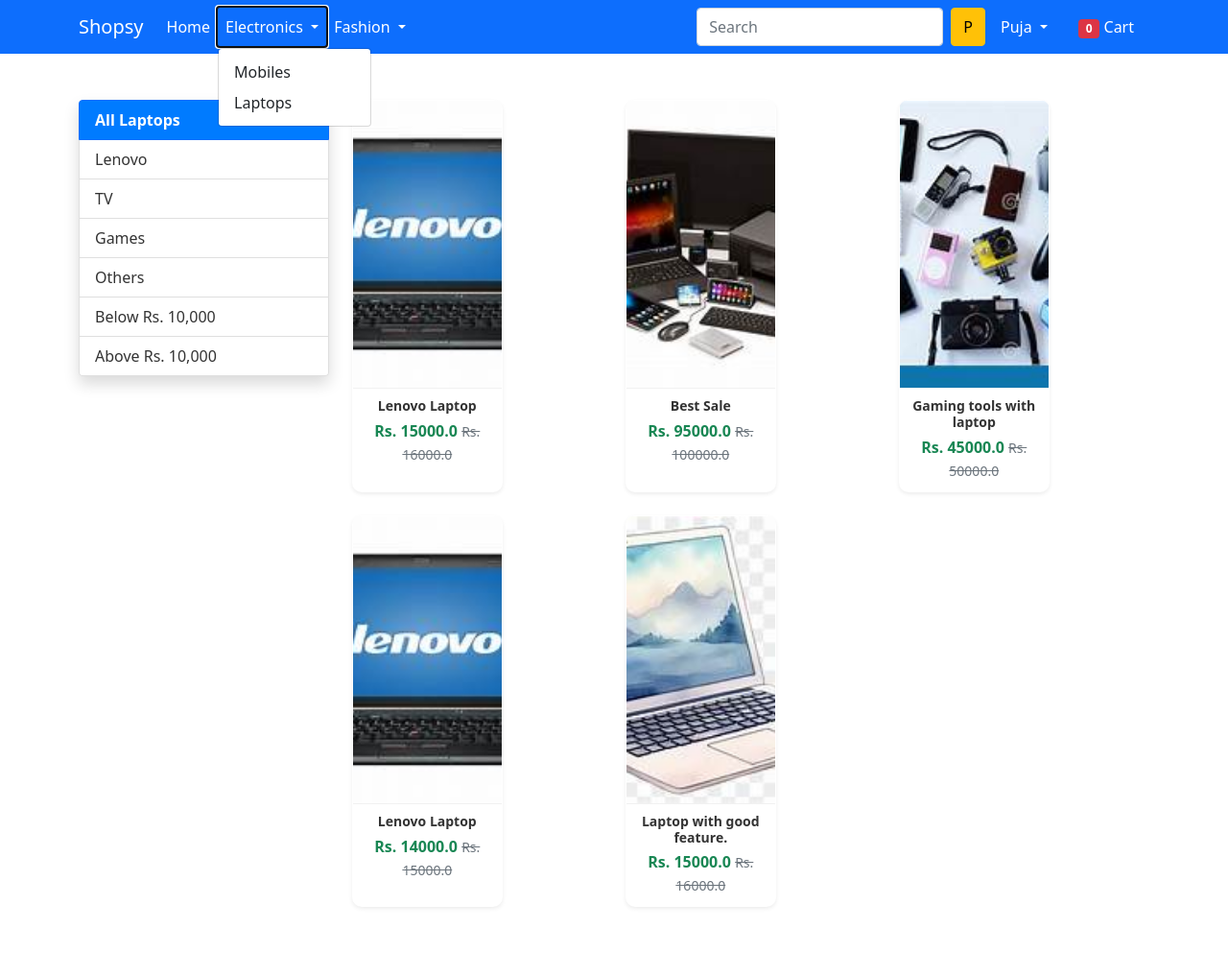
After one commit to poojashree1234567/Shosy-Ecommerce, a Django app: page /laptop/ in a window 1280 px wide, after a click on "Electronics". The commit adds this page. Shown: the whole page at 96% size. Run offline with Django 5.2, Linux system fonts and the light colour scheme; a user stored in the database is signed in; data comes from the database, SQL or seed files in the repository; both versions use the stored data as it was after the commit; some libraries are stand-ins or nearby versions.

Commit message:
some changes in topwear,bottomwer and laptops

```diff
--- a/Ecom/app/models.py
+++ b/Ecom/app/models.py
@@ -44,7 +44,7 @@
 
 CATEGORY_CHOICES = {
     ('mobile', 'Mobile'),
-    ('electronics', 'Electronics'),
+    ('laptops', 'laptops'),
     ('top wear', 'Top Wear'),
     ('bottom wear', 'Bottom Wear'),
     ('glasses','Glasses'),
--- a/Ecom/app/templates/app/base.html
+++ b/Ecom/app/templates/app/base.html
@@ -39,8 +39,8 @@
                Electronics
              </a>
              <ul class="dropdown-menu" aria-labelledby="electronicsDropdown">
-               <li><a class="dropdown-item" href="{% url 'mobile' %}">Mobile</a></li>
-               <li><a class="dropdown-item" href="#">Laptop</a></li>
+               <li><a class="dropdown-item" href="{% url 'mobile' %}">Mobiles</a></li>
+               <li><a class="dropdown-item" href="{% url 'laptop' %}">Laptops</a></li>
              </ul>
            </li>
            <li class="nav-item dropdown">
@@ -48,8 +48,8 @@
                Fashion
              </a>
              <ul class="dropdown-menu" aria-labelledby="fashionDropdown">
-               <li><a class="dropdown-item" href="#">Top Wear</a></li>
-               <li><a class="dropdown-item" href="#">Bottom Wear</a></li>
+               <li><a class="dropdown-item" href="{% url 'topwear' %}">Top Wear</a></li>
+               <li><a class="dropdown-item" href="{% url 'bottomwear' %}">Bottom Wear</a></li>
              </ul>
            </li>
          </ul>
--- /dev/null
+++ b/Ecom/app/templates/app/laptop.html
@@ -0,0 +1,66 @@
+{% extends 'app/base.html' %}
+{% load static %}
+
+{% block title %}
+Buy Now
+{% endblock %}
+
+{% block main-content %}
+<div class="container my-5">
+    <div class="row">
+        <!-- Sidebar for electronic Filters -->
+        <div class="col-sm-3">
+            <div class="list-group shadow">
+                <a href="{% url 'laptop' %}" class="list-group-item list-group-item-action {% if not data %}active{% endif %}">
+                    All Laptops
+                </a>
+                <a href="{% url 'laptopdata' 'Lenovo' %}" class="list-group-item list-group-item-action {% if data == 'Lenovo' %}active{% endif %}">
+                    Lenovo
+                </a>
+                <a href="{% url 'laptopdata' 'Tv' %}" class="list-group-item list-group-item-action {% if data == 'Tv' %}active{% endif %}">
+                    TV
+                </a>
+                <a href="{% url 'laptopdata' 'Games' %}" class="list-group-item list-group-item-action {% if data == 'Games' %}active{% endif %}">
+                    Games
+                </a>
+                <a href="{% url 'laptopdata' 'Others' %}" class="list-group-item list-group-item-action {% if data == 'Others' %}active{% endif %}">
+                    Others
+                </a>
+                <a href="{% url 'laptopdata' 'below' %}" class="list-group-item list-group-item-action {% if data == 'below' %}active{% endif %}">
+                    Below Rs. 10,000
+                </a>
+                <a href="{% url 'laptopdata' 'above' %}" class="list-group-item list-group-item-action {% if data == 'above' %}active{% endif %}">
+                    Above Rs. 10,000
+                </a>
+
+            </div>
+        </div>
+
+        <!-- Products Grid -->
+        <div class="col-sm-9">
+            <div class="row">
+                {% for product in laptop %}
+                <div class="col-md-4 col-sm-6 mb-4">
+                    <div class="card product-card shadow-sm">
+                        {% if product.id %}
+                        <a href="{% url 'product-detail' product.id %}" class="btn p-0">
+                            <img src="{{ product.product_image.url }}" class="card-img-top" alt="Image of {{ product.title }}" height="300">
+                            <div class="card-body text-center">
+                                <h6 class="card-title fw-bold">{{ product.title }}</h6>
+                                <p class="card-text">
+                                    <span class="text-success fw-bold">Rs. {{ product.discount_price }}</span>
+                                    <small class="text-muted text-decoration-line-through">Rs. {{ product.selling_price }}</small>
+                                </p>
+                            </div>
+                        </a>
+                        {% else %}
+                        <p class="fw-bold" style="font-size: 10px; ">Product details unavailable</p>
+                        {% endif %}
+                    </div>
+                </div>
+                {% endfor %}
+            </div>
+        </div>
+    </div>
+</div>
+{% endblock %}
--- a/Ecom/app/templates/app/mobile.html
+++ b/Ecom/app/templates/app/mobile.html
@@ -34,6 +34,8 @@
               <a href="{% url 'mobiledata' 'above' %}" class="list-group-item list-group-item-action {% if data == 'above' %}active{% endif %}">
                 Above Rs.10,000
               </a>
+              <!-- <p>Total Products: {{ mobiles|length }}</p> -->
+
           </div>
       </div>
       <!-- Products Grid -->
--- a/Ecom/app/urls.py
+++ b/Ecom/app/urls.py
@@ -26,6 +26,13 @@
     path('orders/', views.orders, name='orders'),
     path('mobile/', views.mobile, name='mobile'),
     path('mobile/<slug:data>', views.mobile, name='mobiledata'),
+    path('laptop/', views.laptop, name='laptop'),
+    path('laptop/<slug:data>', views.laptop, name='laptopdata'),
+    path('topwear/', views.topwear, name='topwear'),
+    path('topwear/<str:data>/', views.topwear, name='topweardata'),
+    path('bottomwear/', views.bottomwear, name='bottomwear'),
+    path('bottomwear/<str:data>/', views.bottomwear, name='bottomweardata'),
+
     path('checkout/', views.checkout, name='checkout'),
     path('paymentdone/', views.payment_done, name='paymentdone'),
     # path('payment-success/', views.payment_success, name='payment_success'),
--- a/Ecom/app/views.py
+++ b/Ecom/app/views.py
@@ -241,13 +241,84 @@
     elif data in 'above':
         mobiles = Product.objects.filter(category='mobile', discount_price__gt=10000)
     else:
-        mobiles = Product.objects.filter(category='mobile')  # Handle unexpected data values gracefully
+        mobiles =  Product.objects.none()
+
+        print("Fetched Mobiles:", mobiles)
 
     totalitem=0
     if request.user.is_authenticated:
             totalitem = len(Cart.objects.filter(user=request.user))
     context = {'mobiles': mobiles, 'data': data,'totalitem':totalitem}
     return render(request, 'app/mobile.html', context)
+
+@login_required
+def laptop(request, data=None):
+    # Fetch products based on filter
+    if data is None:
+        laptop = Product.objects.filter(category='laptops')
+    elif data in ['Games', 'Lenovo', 'Tv', 'Others']:
+        laptop = Product.objects.filter(category='laptops', brand=data)
+    elif data in 'below':
+        laptop = Product.objects.filter(category='laptops', discount_price__lt=10000)
+    elif data in 'above':
+        laptop = Product.objects.filter(category='laptops', discount_price__gt=10000)
+    else:
+        laptop =  Product.objects.none()
+    # Get total items in cart
+    totalitem = 0
+    if request.user.is_authenticated:
+        totalitem = Cart.objects.filter(user=request.user).count()
+
+        print("Fetched lap:", laptop)
+    # Context for template rendering
+    context = {
+        'laptop': laptop,
+        'data': data,
+        'totalitem': totalitem
+    }
+    return render(request, 'app/laptop.html', context)
+
+@login_required
+def topwear(request, data=None):
+    if data is None:
+        topwear = Product.objects.filter(category='top wear')
+    elif data in ['Shirt', 'T-shirt', 'Hoodie']:
+        topwear = Product.objects.filter(category='top wear', brand=data)
+    elif data == 'below':
+        topwear = Product.objects.filter(category='top wear', discount_price__lt=1000)
+    elif data == 'above':
+        topwear = Product.objects.filter(category='top wear', discount_price__gt=1000)
+    else:
+        topwear = Product.objects.none()  # Handle unexpected data values gracefully
+
+        print("Fetched tw:", topwear)
+    totalitem = 0
+    if request.user.is_authenticated:
+        totalitem = Cart.objects.filter(user=request.user).count()
+
+    context = {'topwear': topwear, 'data': data, 'totalitem': totalitem}
+    return render(request, 'app/topwear.html', context)
+
+@login_required
+def bottomwear(request, data=None):
+    if data is None:
+        bottomwear = Product.objects.filter(category='bottom wear')
+    elif data in ['Jeans', 'Trousers', 'Shorts']:
+        bottomwear = Product.objects.filter(category='bottom wear', brand=data)
+    elif data == 'below':
+        bottomwear = Product.objects.filter(category='bottom wear', discount_price__lt=1500)
+    elif data == 'above':
+        bottomwear = Product.objects.filter(category='bottom wear', discount_price__gt=1500)
+    else:
+        bottomwear = Product.objects.none()
+
+    totalitem = 0
+    if request.user.is_authenticated:
+        totalitem = Cart.objects.filter(user=request.user).count()
+
+    context = {'bottomwear': bottomwear, 'data': data, 'totalitem': totalitem}
+    return render(request, 'app/bottomwear.html', context)
+
 
 class CustomerRegisterationView(View):
     def get(self,request):
```
Also changed, not shown: Ecom/app/templates/app/bottomwear.html (added, +55 -0 lines), Ecom/app/templates/app/topwear.html (added, +55 -0 lines), Ecom/app/migrations/0010_alter_customer_state_alter_orderplaced_status_and_more.py (added), Ecom/app/migrations/0011_alter_customer_state_alter_orderplaced_status_and_more.py (added), Ecom/app/migrations/0012_alter_customer_state_alter_orderplaced_status_and_more.py (added), Ecom/app/migrations/0013_alter_customer_state_alter_orderplaced_status_and_more.py (added), Ecom/app/migrations/0014_alter_customer_state_alter_orderplaced_status_and_more.py (added), Ecom/app/migrations/0015_alter_customer_state_alter_orderplaced_status_and_more.py (added), Ecom/app/migrations/0016_alter_customer_state_alter_orderplaced_status_and_more.py (added), Ecom/db.sqlite3, Ecom/media/productimg/l2_nspHIJq.jpg (added), Ecom/media/productimg/l3_fYIYLXa.jpg (added).
